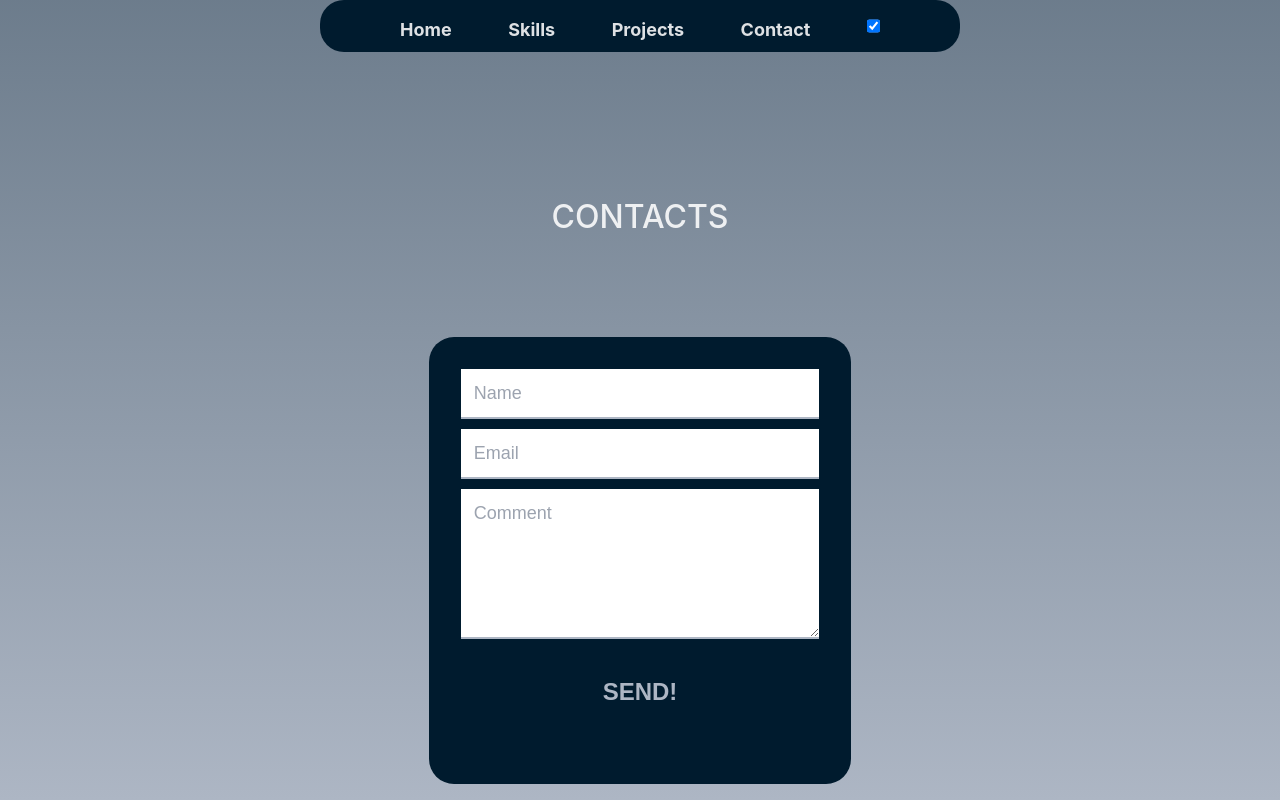
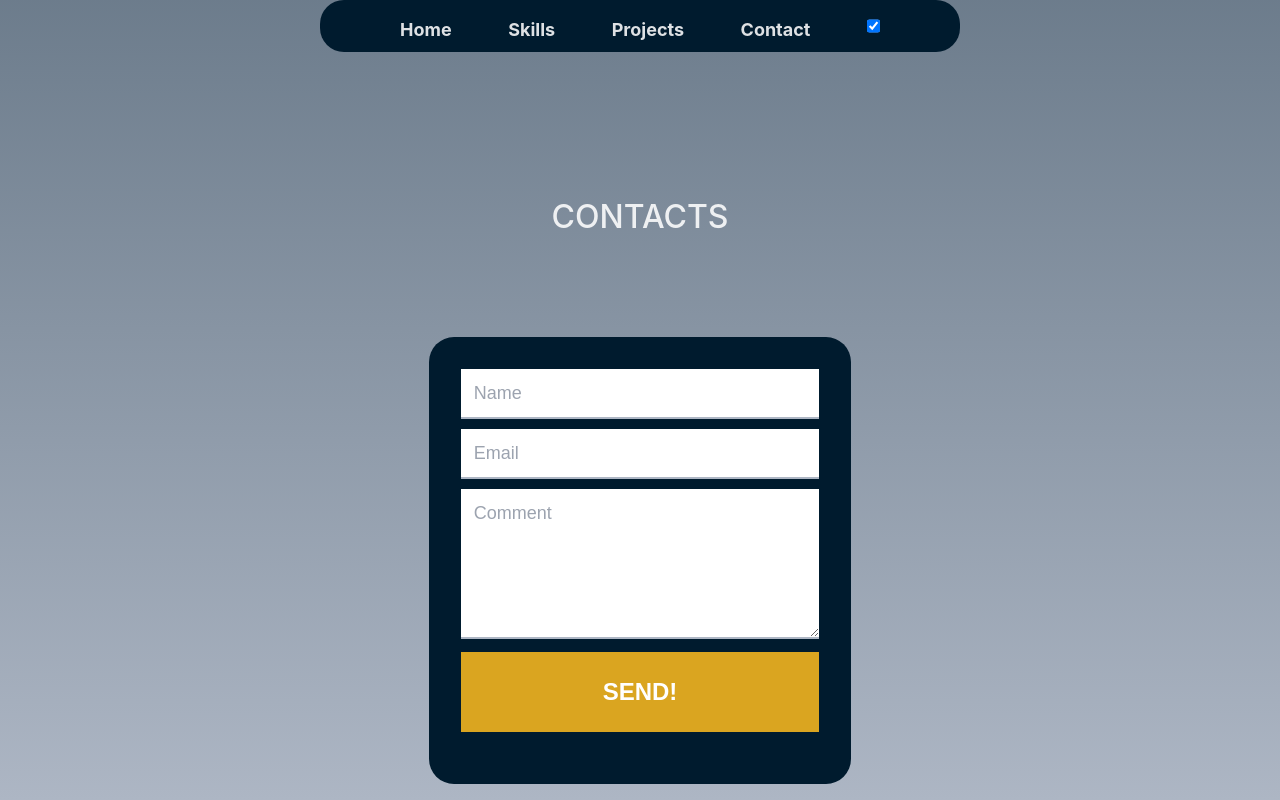
Before and after one commit to XamTV/Solorush2, a React (Vite) app: page / in a window 1280 px wide. In both pictures the pointer is over the input "SEND!". Shown: the part 3096-3896 px from the top of the page. Built offline with nearby package versions, Linux system fonts and the light colour scheme.

Commit message:
Portfolio Ready to receive some glitter // need to do a functionnal form

```diff
--- a/src/styles/Contact.css
+++ b/src/styles/Contact.css
@@ -43,7 +43,7 @@
   width: 100%;
   border: none;
   cursor: pointer;
-  background-color: goldenrod;
+  background-color: #adb6c4;
   color: white;
   font-size: 24px;
   padding-top: 22px;
@@ -55,12 +55,12 @@
 
 #button-blue:hover {
   background-color: rgba(0, 0, 0, 0);
-  color: #adb6c4;
-  background: #001b2e;
+  color: white;
+  background: goldenrod;
 }
 
 .submit:hover {
-  color: #001b2e;
+  color: white;
 }
 
 form {
```
